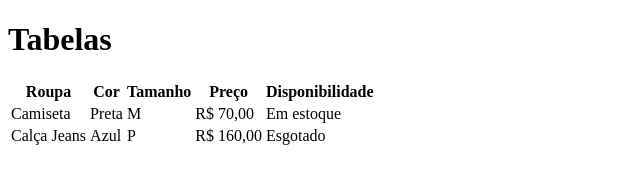
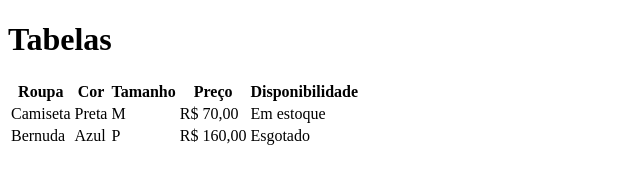
Before and after one commit to denis1987dev/Aula-Tabela, a plain HTML site: page index.html in a window 1280 px wide. Shown: the whole page, without its empty margins (0-640 px from the left). Drawn offline with Linux system fonts and the light colour scheme.

Commit message:
trocado de calça jeans para bernuda

```diff
--- a/index.html
+++ b/index.html
@@ -25,7 +25,7 @@
             <td>Em estoque</td>
         </tr>
         <tr>
-            <td>Calça Jeans</td>
+            <td>Bernuda</td>
             <td>Azul</td>
             <td>P</td>
             <td>R$ 160,00</td>
```
